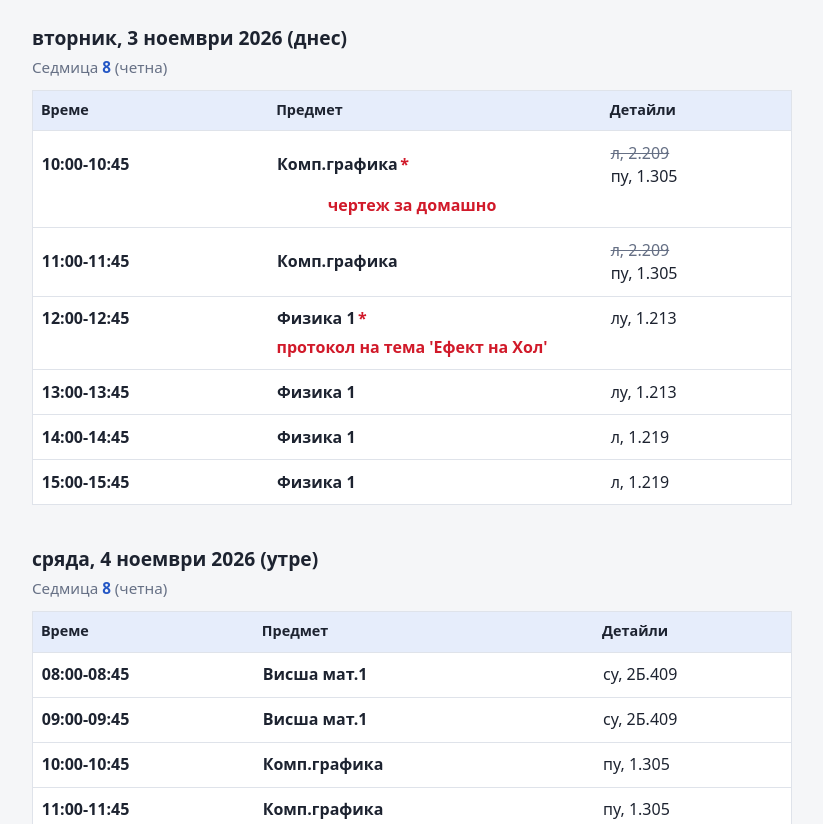
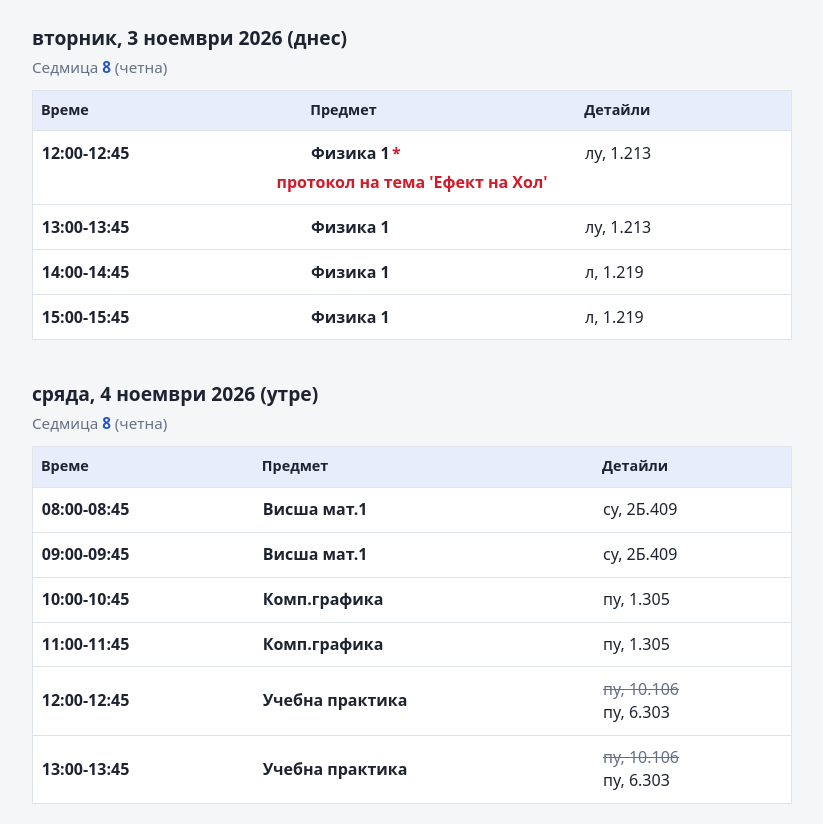
Before and after one commit to hellgames1/kua, a plain HTML site: page index.html in a window 1280 px wide. Shown: the top 824 px of the page, without its empty margins (228-1051 px from the left). Drawn offline with Linux system fonts and the light colour scheme.

Commit message:
Update index.html

```diff
--- a/index.html
+++ b/index.html
@@ -171,8 +171,8 @@ const SCHEDULE = {
          7: { title: "", details: "" },   // 07:00-07:45
          8: { title: "Учебна практика", details: "л, 10.326" },   // 08:00-08:45
          9: { title: "Учебна практика", details: "л, 10.326" },   // 09:00-09:45
-        10: { title: "Комп.графика", details: "л, 2.209" },   // 10:00-10:45
-        11: { title: "Комп.графика", details: "л, 2.209" },   // 11:00-11:45
+        10: { title: "", details: "" },   // 10:00-10:45
+        11: { title: "", details: "" },   // 11:00-11:45
         12: { title: "Физика 1", details: "лу, 1.213" },   // 12:00-12:45
         13: { title: "Физика 1", details: "лу, 1.213" },   // 13:00-13:45
         14: { title: "Физика 1", details: "л, 1.219" },   // 14:00-14:45
@@ -185,8 +185,8 @@ const SCHEDULE = {
          7: { title: "", details: "" },   // 07:00-07:45
          8: { title: "", details: "" },   // 08:00-08:45
          9: { title: "", details: "" },   // 09:00-09:45
-        10: { title: "Комп.графика", details: "л, 2.209" },   // 10:00-10:45
-        11: { title: "Комп.графика", details: "л, 2.209" },   // 11:00-11:45
+        10: { title: "", details: "" },   // 10:00-10:45
+        11: { title: "", details: "" },   // 11:00-11:45
         12: { title: "Физика 1", details: "лу, 1.213" },   // 12:00-12:45
         13: { title: "Физика 1", details: "лу, 1.213" },   // 13:00-13:45
         14: { title: "Физика 1", details: "л, 1.219" },   // 14:00-14:45
@@ -345,8 +345,8 @@ const SCHEDULE = {
    ========================================================================== */
 
 const CORRECTIONS = [
-  { date: "2026-11-03", hour: 10, title: "", details: "пу, 1.305" }, //на 3 ноември упражнение вместо лекция комп графика
-  { date: "2026-11-03", hour: 11, title: "", details: "пу, 1.305" },
+  { date: "2026-11-17", hour: 10, title: "Комп.графика", details: "пу, 1.310.1" }, //на 3 ноември упражнение вместо лекция комп графика
+  { date: "2026-11-17", hour: 11, title: "Комп.графика", details: "пу, 1.310.1" },
 
   { date: "2026-11-04", hour: 12, title: "", details: "пу, 6.303" }, //от 6 до 10 седмица сме в 6 корпус упр. учебна практика
   { date: "2026-11-04", hour: 13, title: "", details: "пу, 6.303" },
```
